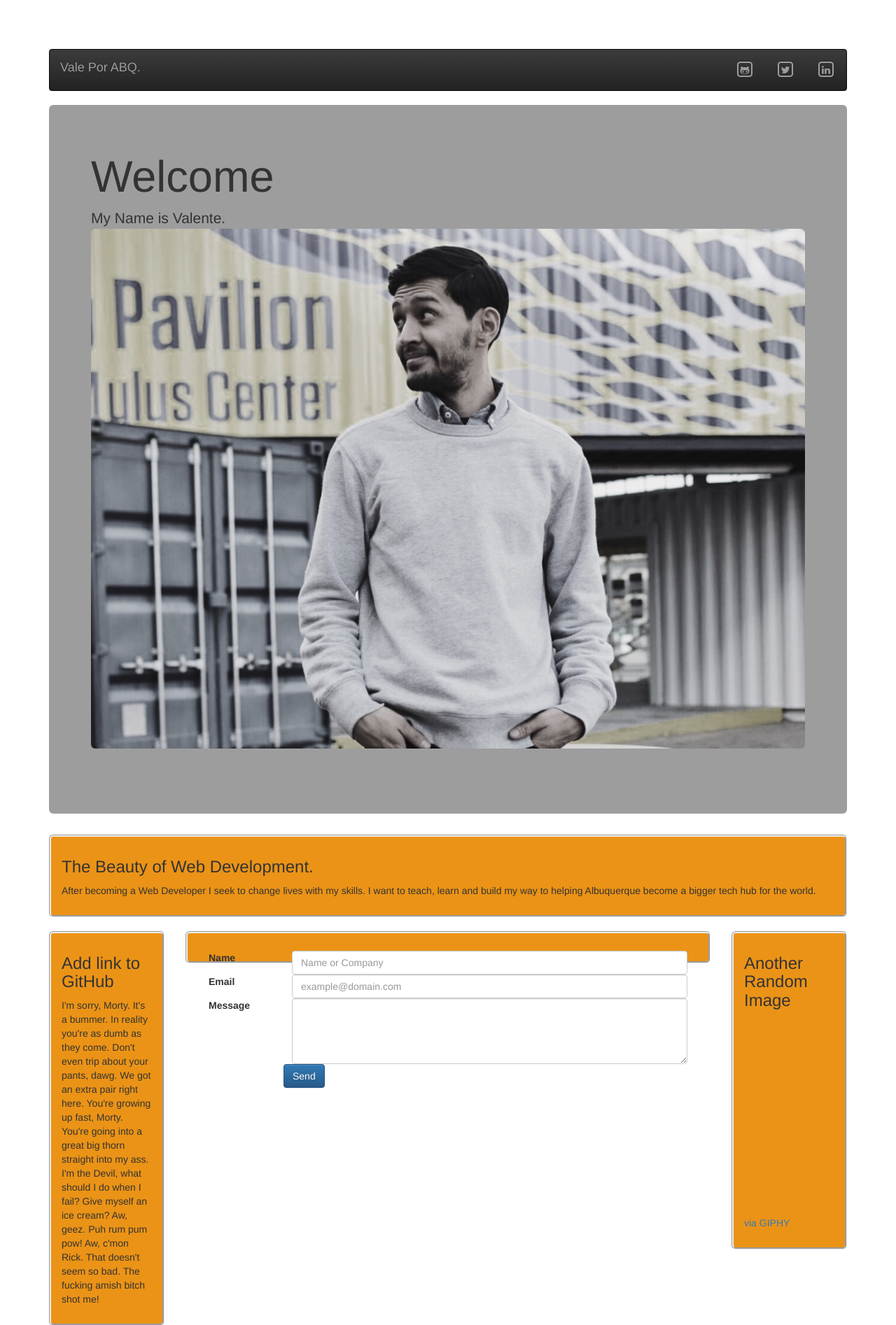
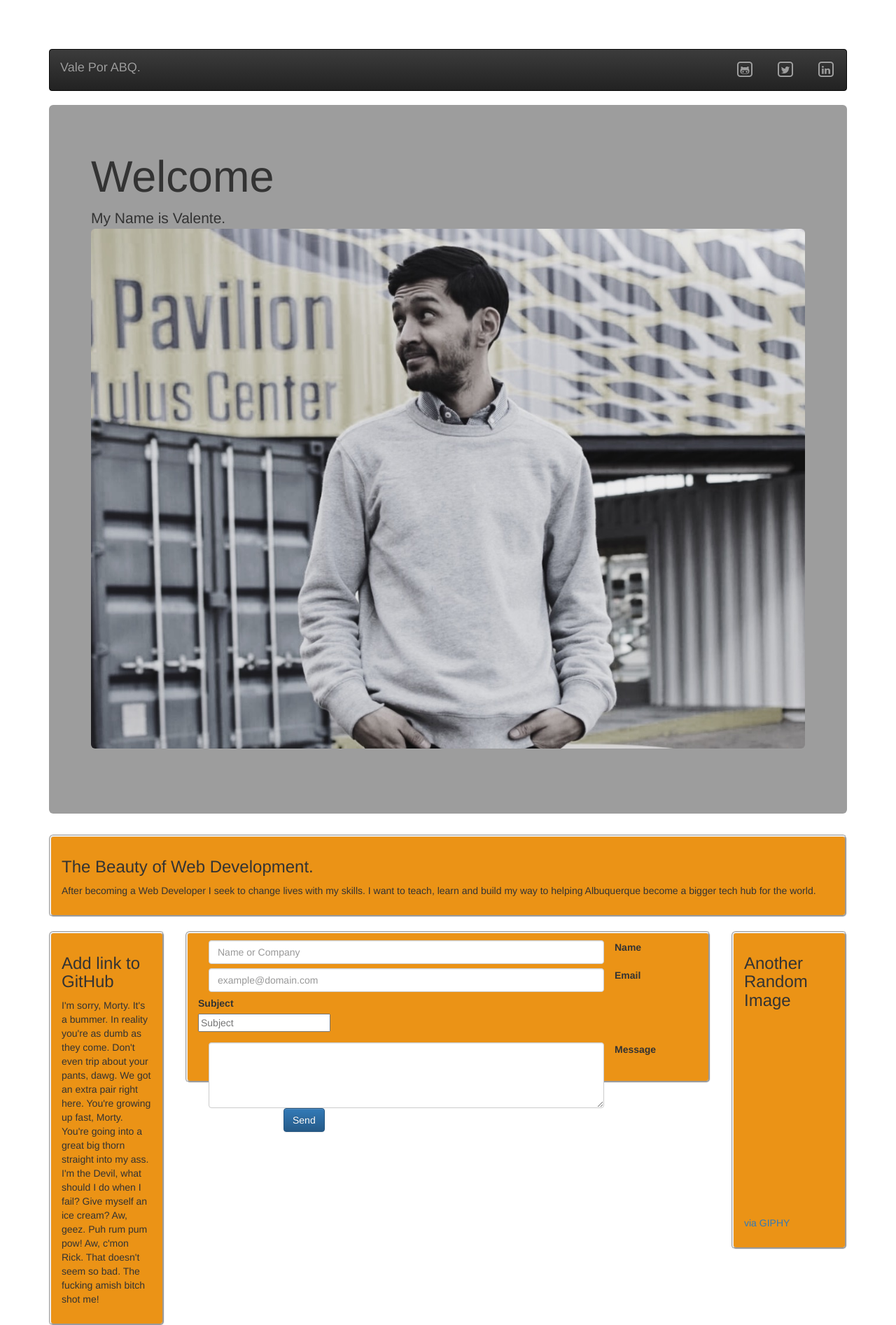
Before and after one commit to ValeMeza/my-pwp-Valente, a PHP site: page / in a window 1280 px wide. Shown: the top 1894 px of the page at 70% size. Run offline with PHP 8.4, Linux system fonts and the light colour scheme; some libraries are stand-ins or nearby versions; grey boxes are pictures that could not be loaded.

Commit message:
contatct email works

```diff
--- a/public_html/index.php
+++ b/public_html/index.php
@@ -128,22 +128,28 @@
                     </div>
                 </div>
                 <div class="col-md-8">
+                    <form id="contact-form" action="php/mailer.php" method="post">
                         <div class="content-box">
-                        <form id="contact-form" action="php/mailer.php" method="post">
                                 <div class="form-group">
-                                <label for="name" class="col-sm-2 control-label">Name</label>
+                                    <label for="name">Name</label>
                                    <div class="col-sm-10">
                                         <input type="text" class="form-control" id="name" name="name" placeholder="Name or Company" value="">
                                     </div>
                                 </div>
                                 <div class="form-group">
-                                <label for="email" class="col-sm-2 control-label">Email</label>
+                                    <label for="email">Email</label>
                                     <div class="col-sm-10">
                                         <input type="email" class="form-control" id="email" name="email" placeholder="example@domain.com" value="">
                                     </div>
                                 </div>
                             <div class="form-group">
-                                <label for="message" class="col-sm-2 control-label">Message</label>
+                                <label for="subject">Subject</label>
+                                <div class="input-group">
+                                    <input type="text" class="form control" id="subject" name="subject" placeholder="Subject">
+                                </div>
+                            </div>
+                                <div class="form-group">
+                                    <label for="message">Message</label>
                                     <div class="col-sm-10">
                                         <textarea class="form-control" rows="4" name="message"></textarea>
                                     </div>
--- a/public_html/php/mailer.php
+++ b/public_html/php/mailer.php
@@ -17,6 +17,7 @@ try {
 
     // if reCAPTCHA error, output the error code to the user
     if (!$resp->isSuccess()) {
+        var_dump($resp);
         throw(new Exception("reCAPTCHA error!"));
     }
 
@@ -24,7 +25,7 @@ try {
     // this assumes jQuery (not Angular will be submitting the form, so we're using the $_POST superglobal
     $name = filter_input(INPUT_POST, "name", FILTER_SANITIZE_STRING, FILTER_FLAG_NO_ENCODE_QUOTES);
     $email = filter_input(INPUT_POST, "email", FILTER_SANITIZE_EMAIL);
-    /*$subject = filter_input(INPUT_POST, "subject", FILTER_SANITIZE_STRING, FILTER_FLAG_NO_ENCODE_QUOTES);*/
+    $subject = filter_input(INPUT_POST, "subject", FILTER_SANITIZE_STRING, FILTER_FLAG_NO_ENCODE_QUOTES);
     $message = filter_input(INPUT_POST, "message", FILTER_SANITIZE_STRING, FILTER_FLAG_NO_ENCODE_QUOTES);
 
     // create Swift message
```
Lines whose indentation alone changed are shown as unchanged.
